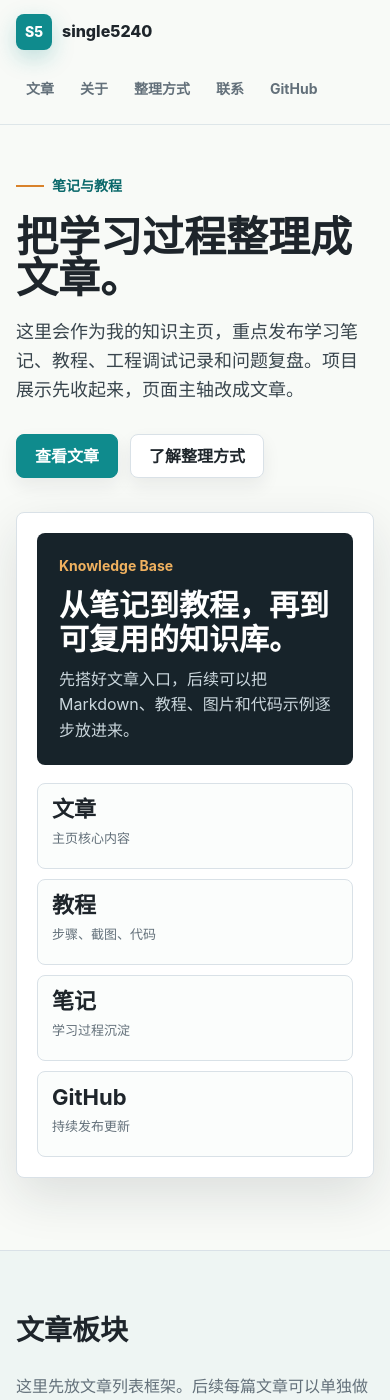
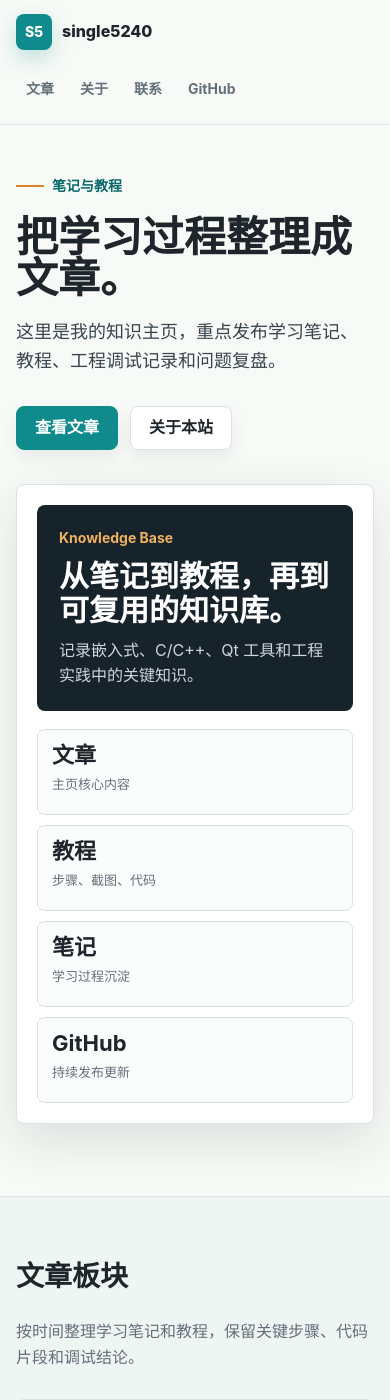
Before and after one commit to single5240/single5240.github.io, a Jekyll site: the page built from index.html, in a window 390 px wide and 1400 px high. Built offline with Jekyll 4.4.1, drawn with Linux system fonts in a browser that asks for light colours; some of the changed text lies outside the part shown.

Commit message:
Remove homepage placeholder guidance

```diff
--- a/index.html
+++ b/index.html
@@ -290,8 +290,7 @@ title: single5240 | 笔记与教程
 
     .about-copy,
     .topic-list,
-    .article-card,
-    .workflow-card {
+    .article-card {
       border: 1px solid var(--line);
       border-radius: 8px;
       background: var(--panel);
@@ -435,37 +434,6 @@ title: single5240 | 笔记与教程
       font-weight: 850;
     }
 
-    .workflow-grid {
-      display: grid;
-      grid-template-columns: repeat(3, minmax(0, 1fr));
-      gap: 16px;
-    }
-
-    .workflow-card {
-      padding: 22px;
-    }
-
-    .workflow-card strong {
-      display: grid;
-      width: 36px;
-      height: 36px;
-      place-items: center;
-      margin-bottom: 16px;
-      border-radius: 8px;
-      background: var(--accent);
-      color: #fff;
-    }
-
-    .workflow-card h3 {
-      margin-bottom: 8px;
-      font-size: 20px;
-    }
-
-    .workflow-card p {
-      margin-bottom: 0;
-      color: var(--muted);
-    }
-
     .contact {
       display: grid;
       grid-template-columns: 1fr auto;
@@ -534,10 +502,6 @@ title: single5240 | 笔记与教程
         position: static;
       }
 
-      .workflow-grid {
-        grid-template-columns: 1fr;
-      }
-
       .section-head {
         align-items: flex-start;
         flex-direction: column;
@@ -579,7 +543,6 @@ title: single5240 | 笔记与教程
       <div class="nav-links">
         <a href="#articles">文章</a>
         <a href="#about">关于</a>
-        <a href="#workflow">整理方式</a>
         <a href="#contact">联系</a>
         <a href="https://github.com/single5240" target="_blank" rel="noreferrer">GitHub</a>
       </div>
@@ -592,11 +555,11 @@ title: single5240 | 笔记与教程
         <p class="eyebrow">笔记与教程</p>
         <h1 id="hero-title">把学习过程整理成文章。</h1>
         <p class="hero-text">
-          这里会作为我的知识主页，重点发布学习笔记、教程、工程调试记录和问题复盘。项目展示先收起来，页面主轴改成文章。
+          这里是我的知识主页，重点发布学习笔记、教程、工程调试记录和问题复盘。
         </p>
         <div class="hero-actions">
           <a class="button primary" href="#articles">查看文章</a>
-          <a class="button" href="#workflow">了解整理方式</a>
+          <a class="button" href="#about">关于本站</a>
         </div>
       </div>
 
@@ -604,7 +567,7 @@ title: single5240 | 笔记与教程
         <div class="feature-title">
           <strong>Knowledge Base</strong>
           <h2>从笔记到教程，再到可复用的知识库。</h2>
-          <p>先搭好文章入口，后续可以把 Markdown、教程、图片和代码示例逐步放进来。</p>
+          <p>记录嵌入式、C/C++、Qt 工具和工程实践中的关键知识。</p>
         </div>
         <div class="quick-facts">
           <div class="fact">
@@ -631,18 +594,22 @@ title: single5240 | 笔记与教程
       <div class="section-inner">
         <div class="section-head">
           <h2 id="articles-title">文章板块</h2>
-          <p>这里先放文章列表框架。后续每篇文章可以单独做成一个 HTML 页面，或者从 Markdown 笔记转换后发布。</p>
+          <p>按时间整理学习笔记和教程，保留关键步骤、代码片段和调试结论。</p>
         </div>
 
         {% assign articles = site.pages | where: "layout", "article" | sort: "date" | reverse %}
+        {% assign embedded_articles = articles | where: "category", "嵌入式" %}
+        {% assign cpp_articles = articles | where: "category", "C/C++" %}
+        {% assign qt_articles = articles | where: "category", "Qt 工具" %}
+        {% assign study_articles = articles | where: "category", "学习方法" %}
         <div class="article-layout">
           <aside class="category-panel" aria-label="文章分类">
             <h3>分类</h3>
             <a class="category" href="#articles">全部 <span>{{ articles.size }}</span></a>
-            <a class="category" href="#articles">嵌入式 <span>待补充</span></a>
-            <a class="category" href="#articles">C/C++ <span>待补充</span></a>
-            <a class="category" href="#articles">Qt 工具 <span>待补充</span></a>
-            <a class="category" href="#articles">学习方法 <span>待补充</span></a>
+            <a class="category" href="#articles">嵌入式 <span>{{ embedded_articles.size }}</span></a>
+            <a class="category" href="#articles">C/C++ <span>{{ cpp_articles.size }}</span></a>
+            <a class="category" href="#articles">Qt 工具 <span>{{ qt_articles.size }}</span></a>
+            <a class="category" href="#articles">学习方法 <span>{{ study_articles.size }}</span></a>
           </aside>
 
           <div class="article-list">
@@ -662,7 +629,7 @@ title: single5240 | 笔记与教程
                 <a class="article-link" href="{{ article.url | relative_url }}">阅读全文</a>
               </div>
               <time class="article-date">
-                {% if article.date %}{{ article.date | date: "%Y-%m" }}{% else %}待发布{% endif %}
+                {% if article.date %}{{ article.date | date: "%Y-%m" }}{% endif %}
               </time>
             </article>
             {% endfor %}
@@ -670,40 +637,11 @@ title: single5240 | 笔记与教程
             <article class="article-card">
               <div>
                 <div class="article-meta">
-                  <span class="tag">置顶</span>
-                  <span class="tag">说明</span>
+                  <span class="tag">文章</span>
                 </div>
-                <h3>欢迎来到我的笔记主页</h3>
-                <p>这个入口会用来说明网站更新方向、文章分类和笔记整理规则。你可以把它改成第一篇正式文章。</p>
-                <a class="article-link" href="#workflow">查看整理方式</a>
+                <h3>暂无文章</h3>
+                <p>文章内容整理后会显示在这里。</p>
               </div>
-              <time class="article-date">2026-05</time>
-            </article>
-
-            <article class="article-card">
-              <div>
-                <div class="article-meta">
-                  <span class="tag">嵌入式</span>
-                  <span class="tag">教程草稿</span>
-                </div>
-                <h3>STM32 学习笔记索引</h3>
-                <p>可以把 GPIO、定时器、串口、CAN、FOC 等内容按专题拆开，形成一个连续的学习教程目录。</p>
-                <a class="article-link" href="https://github.com/single5240/LEARN" target="_blank" rel="noreferrer">查看现有笔记仓库</a>
-              </div>
-              <time class="article-date">待发布</time>
-            </article>
-
-            <article class="article-card">
-              <div>
-                <div class="article-meta">
-                  <span class="tag">工程复盘</span>
-                  <span class="tag">模板</span>
-                </div>
-                <h3>调试记录模板</h3>
-                <p>记录问题现象、排查过程、关键代码、最终原因和复盘结论，方便以后遇到类似问题快速定位。</p>
-                <a class="article-link" href="#contact">提交或补充内容</a>
-              </div>
-              <time class="article-date">待整理</time>
             </article>
             {% endif %}
           </div>
@@ -715,7 +653,7 @@ title: single5240 | 笔记与教程
       <div class="section-inner">
         <div class="section-head">
           <h2 id="about-title">关于这个站点</h2>
-          <p>它现在更像一个公开知识库，而不是作品集。文章会比项目更重要。</p>
+          <p>这里用于沉淀学习记录、教程和工程实践。</p>
         </div>
         <div class="about-grid">
           <div class="about-copy">
@@ -723,7 +661,7 @@ title: single5240 | 笔记与教程
               我会把学习和工程中的内容整理成短文章：有些是教程，有些是调试记录，有些是概念笔记。目标不是堆很多链接，而是把真正有用的过程留下来。
             </p>
             <p>
-              后续可以继续增加文章详情页、目录页、标签页，也可以把 Obsidian 或 Markdown 笔记整理后发布到这里。
+              我会持续把嵌入式、C/C++、Qt 工具和调试复盘整理成文章，方便查阅和复用。
             </p>
           </div>
           <div class="topic-list" aria-label="文章方向">
@@ -748,33 +686,7 @@ title: single5240 | 笔记与教程
       </div>
     </section>
 
-    <section class="section alt" id="workflow" aria-labelledby="workflow-title">
-      <div class="section-inner">
-        <div class="section-head">
-          <h2 id="workflow-title">整理方式</h2>
-          <p>后面上传笔记时，可以按这个结构慢慢扩展，不需要一次把系统做复杂。</p>
-        </div>
-        <div class="workflow-grid">
-          <article class="workflow-card">
-            <strong>1</strong>
-            <h3>先放原始笔记</h3>
-            <p>把 Markdown、图片、代码片段按主题放进文章目录，先保证内容能被保存和访问。</p>
-          </article>
-          <article class="workflow-card">
-            <strong>2</strong>
-            <h3>整理成教程</h3>
-            <p>把零散记录改成有标题、背景、步骤、结论的文章，读起来更顺。</p>
-          </article>
-          <article class="workflow-card">
-            <strong>3</strong>
-            <h3>建立索引</h3>
-            <p>给文章补分类、标签和更新时间，让主页成为学习路线的入口。</p>
-          </article>
-        </div>
-      </div>
-    </section>
-
-    <section class="section" id="contact" aria-labelledby="contact-title">
+    <section class="section alt" id="contact" aria-labelledby="contact-title">
       <div class="section-inner">
         <div class="contact">
           <div>
```
Also changed, not shown: articles/example-note.md (deleted, +0 -47 lines).
